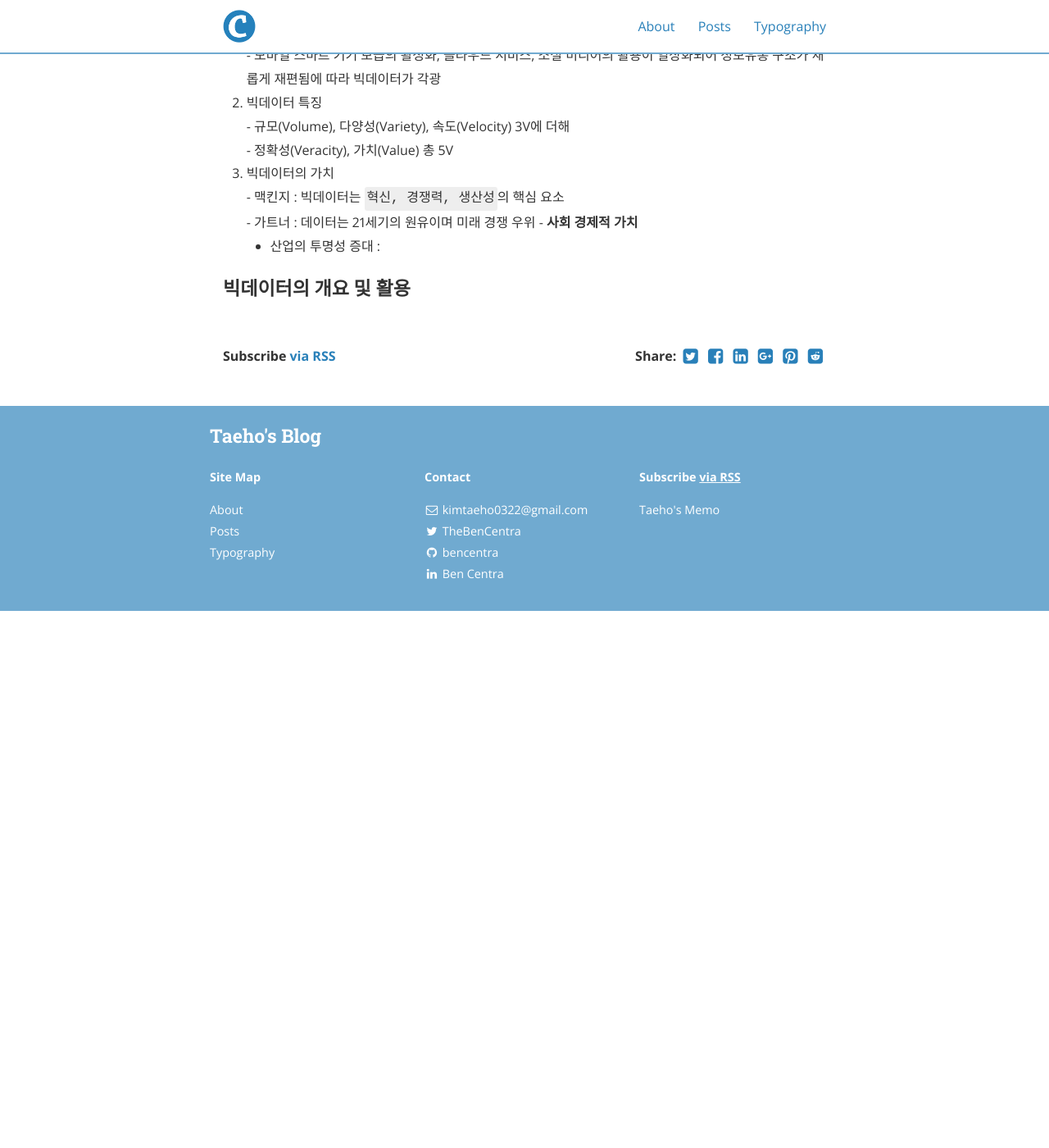
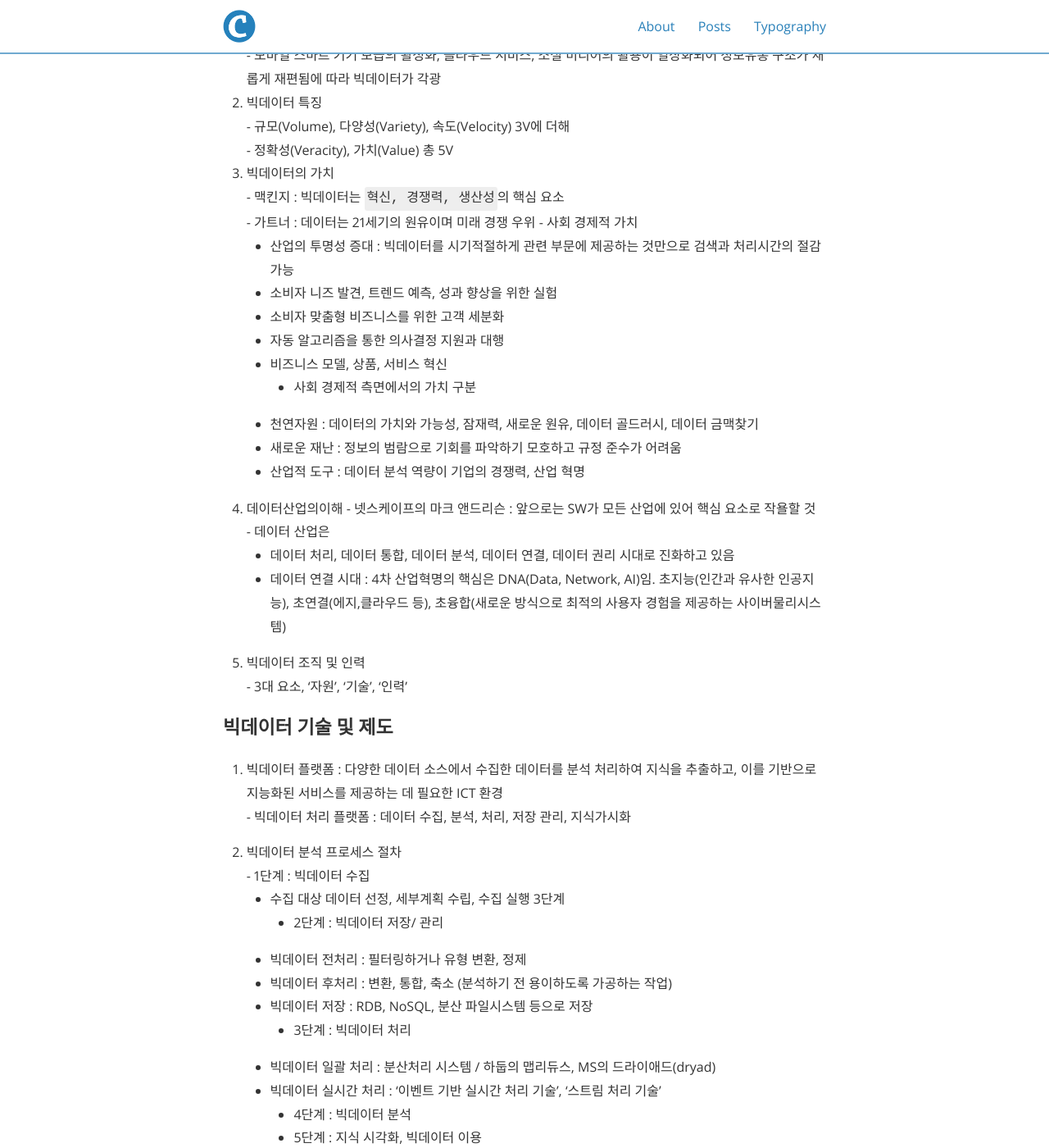
Before and after one commit to Taeho-Kim-0322/Taeho-Kim-0322.github.io, a Jekyll site: the page built from _posts/2020-12-08-빅분기1.md, in a window 1280 px wide and 1400 px high, scrolled down 1599 px. Shown: the whole window at 82% size. Built offline with Jekyll 4.4.1, drawn with Linux system fonts in a browser that asks for light colours; nearby versions of some CDN libraries; before the commit the page ends 2344 px from its top, so only the background shows below that; some of the changed text lies outside the part shown.

Commit message:
Update 2020-12-08-빅분기1.md

```diff
--- a/_posts/2020-12-08-빅분기1.md
+++ b/_posts/2020-12-08-빅분기1.md
@@ -43,8 +43,50 @@ __한 눈에 보기__
   3. 빅데이터의 가치
     - 맥킨지 : 빅데이터는 `혁신, 경쟁력, 생산성`의 핵심 요소
     - 가트너 : 데이터는 21세기의 원유이며 미래 경쟁 우위
-    - __사회 경제적 가치__
-      - 산업의 투명성 증대 :
+    - 사회 경제적 가치
+      - 산업의 투명성 증대 : 빅데이터를 시기적절하게 관련 부문에 제공하는 것만으로 검색과 처리시간의 절감 가능
+      - 소비자 니즈 발견, 트렌드 예측, 성과 향상을 위한 실험
+      - 소비자 맞춤형 비즈니스를 위한 고객 세분화
+      - 자동 알고리즘을 통한 의사결정 지원과 대행
+      - 비즈니스 모델, 상품, 서비스 혁신
+    - 사회 경제적 측면에서의 가치 구분
+      - 천연자원 : 데이터의 가치와 가능성, 잠재력, 새로운 원유, 데이터 골드러시, 데이터 금맥찾기
+      - 새로운 재난 : 정보의 범람으로 기회를 파악하기 모호하고 규정 준수가 어려움
+      - 산업적 도구 : 데이터 분석 역량이 기업의 경쟁력, 산업 혁명
+  4. 데이터산업의이해
+    - 넷스케이프의 마크 앤드리슨 : 앞으로는 SW가 모든 산업에 있어 핵심 요소로 작욜할 것
+    - 데이터 산업은
+      - 데이터 처리, 데이터 통합, 데이터 분석, 데이터 연결, 데이터 권리 시대로 진화하고 있음
+      - 데이터 연결 시대 : 4차 산업혁명의 핵심은 DNA(Data, Network, AI)임. 초지능(인간과 유사한 인공지능), 초연결(에지,클라우드 등), 초융합(새로운 방식으로 최적의 사용자 경험을 제공하는 사이버물리시스템)
+  5. 빅데이터 조직 및 인력
+    - 3대 요소, '자원', '기술', '인력'
 
 
+### 빅데이터 기술 및 제도
+  1. 빅데이터 플랫폼 : 다양한 데이터 소스에서 수집한 데이터를 분석 처리하여 지식을 추출하고, 이를 기반으로 지능화된 서비스를 제공하는 데 필요한 ICT 환경
+    - 빅데이터 처리 플랫폼 : 데이터 수집, 분석, 처리, 저장 관리, 지식가시화
+
+  2. 빅데이터 분석 프로세스 절차
+    - 1단계 : 빅데이터 수집
+      - 수집 대상 데이터 선정, 세부계획 수립, 수집 실행 3단계
+    - 2단계 : 빅데이터 저장/ 관리
+      - 빅데이터 전처리 : 필터링하거나 유형 변환, 정제
+      - 빅데이터 후처리 : 변환, 통합, 축소 (분석하기 전 용이하도록 가공하는 작업)
+      - 빅데이터 저장 : RDB, NoSQL, 분산 파일시스템 등으로 저장
+    - 3단계 : 빅데이터 처리
+      - 빅데이터 일괄 처리 : 분산처리 시스템 / 하둡의 맵리듀스, MS의 드라이애드(dryad)
+      - 빅데이터 실시간 처리 : '이벤트 기반 실시간 처리 기술', '스트림 처리 기술'
+    - 4단계 : 빅데이터 분석
+    - 5단계 : 지식 시각화, 빅데이터 이용
+    - 6단계 : 데이터 폐기
+
+
+
+
+  3.
+
+
+---
+
+## Ch1 : 빅데이터의 이해
 ### 빅데이터의 개요 및 활용
```
